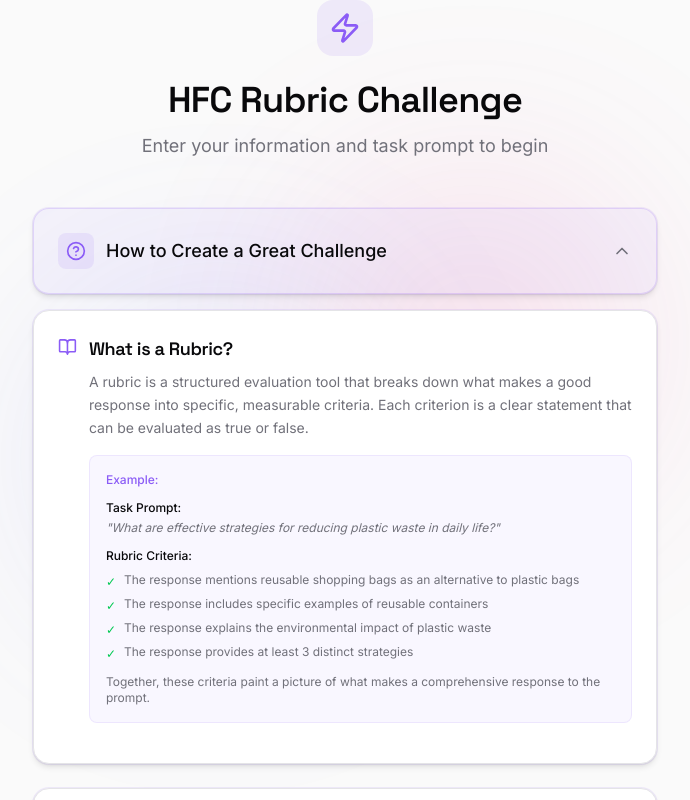
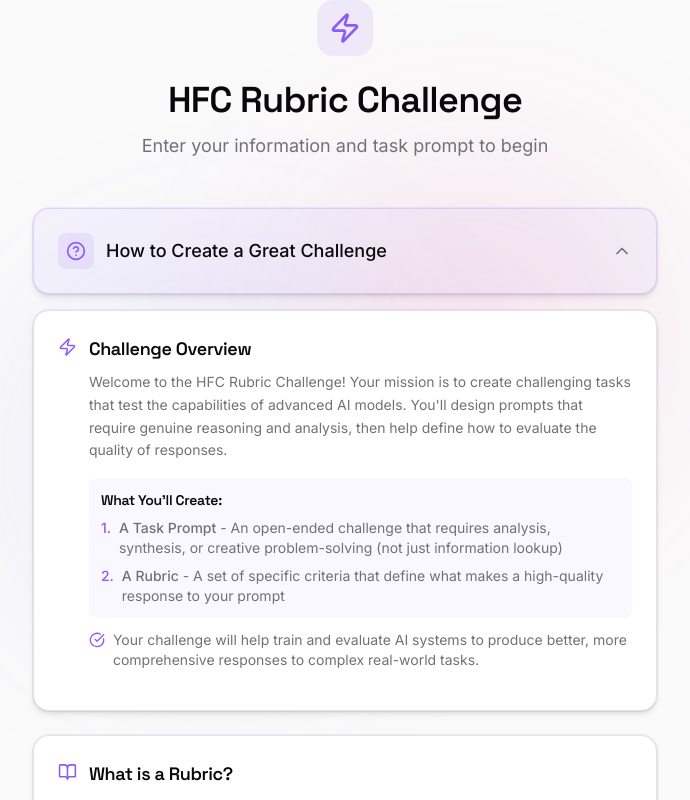
Before and after one commit to zach-kirshner/rubric-challenge, a Next.js app: page /prompt in a window 1280 px wide. Both pictures are taken after a click on the button "How to Create a Great Challenge". Shown: the top 800 px of the page, without its empty margins (295-985 px from the left). Built offline with nearby package versions, Linux system fonts and the light colour scheme.

Commit message:
Add Challenge Overview section for better context before explaining rubrics

```diff
--- a/src/app/prompt/page.tsx
+++ b/src/app/prompt/page.tsx
@@ -218,6 +218,51 @@ export default function PromptPage() {
 
           {showInstructions && (
             <div className="mt-4 space-y-6 animate-slide-down">
+              {/* Challenge Overview */}
+              <div className="card card-elevated">
+                <div className="flex items-start gap-3 mb-4">
+                  <Zap className="w-5 h-5 mt-0.5" style={{ color: 'var(--gradient-mid)' }} />
+                  <div className="w-full">
+                    <h3 className="font-semibold text-lg mb-2">Challenge Overview</h3>
+                    <p className="text-sm leading-relaxed mb-4" style={{ color: 'var(--color-muted-foreground)' }}>
+                      Welcome to the HFC Rubric Challenge! Your mission is to create challenging tasks that test the capabilities
+                      of advanced AI models. You'll design prompts that require genuine reasoning and analysis, then help define
+                      how to evaluate the quality of responses.
+                    </p>
+
+                    <div className="space-y-3">
+                      <div className="p-3 rounded-lg" style={{ background: 'rgba(139, 92, 246, 0.05)' }}>
+                        <h4 className="font-medium text-sm mb-2">What You'll Create:</h4>
+                        <ol className="space-y-2 text-sm" style={{ color: 'var(--color-muted-foreground)' }}>
+                          <li className="flex items-start gap-2">
+                            <span className="font-medium" style={{ color: 'var(--gradient-mid)' }}>1.</span>
+                            <div>
+                              <span className="font-medium">A Task Prompt</span> - An open-ended challenge that requires analysis,
+                              synthesis, or creative problem-solving (not just information lookup)
+                            </div>
+                          </li>
+                          <li className="flex items-start gap-2">
+                            <span className="font-medium" style={{ color: 'var(--gradient-mid)' }}>2.</span>
+                            <div>
+                              <span className="font-medium">A Rubric</span> - A set of specific criteria that define what makes
+                              a high-quality response to your prompt
+                            </div>
+                          </li>
+                        </ol>
+                      </div>
+
+                      <div className="flex items-start gap-2 text-sm" style={{ color: 'var(--color-muted-foreground)' }}>
+                        <CheckCircle className="w-4 h-4 mt-0.5 flex-shrink-0" style={{ color: 'var(--gradient-mid)' }} />
+                        <p>
+                          Your challenge will help train and evaluate AI systems to produce better, more comprehensive responses
+                          to complex real-world tasks.
+                        </p>
+                      </div>
+                    </div>
+                  </div>
+                </div>
+              </div>
+
               {/* What is a Rubric? */}
               <div className="card card-elevated">
                 <div className="flex items-start gap-3 mb-4">
```
